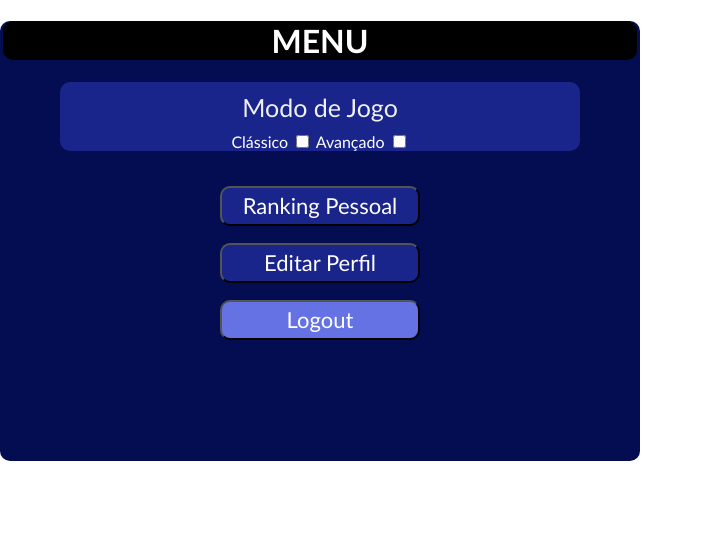
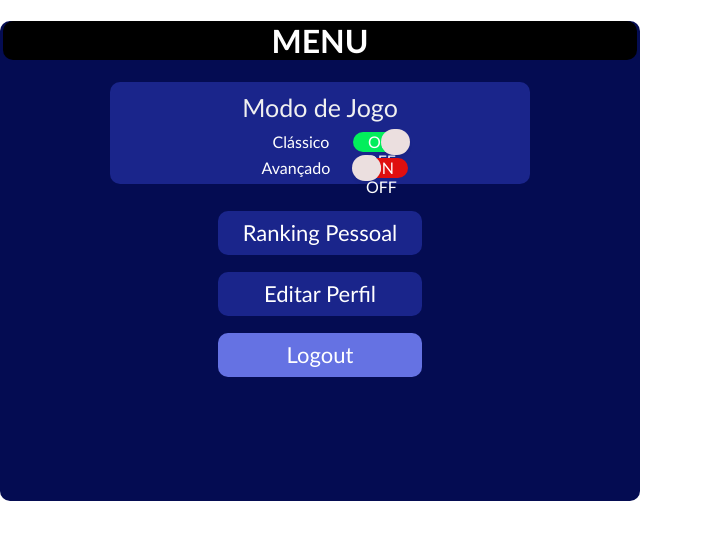
Before and after one commit to Abayomi-Silva/Projeto-SI401, a PHP site: page /menu.html in a window 1280 px wide. Shown: the top 540 px of the page, without its empty margins (0-703 px from the left). Run offline with PHP 8.4, Linux system fonts and the light colour scheme.

Commit message:
Entrega 01

```diff
--- a/cadastro.html
+++ b/cadastro.html
@@ -27,7 +27,7 @@
                         <input type="text" class="input-form" id="nome" name="nome" placeholder="Nome Completo" required>
                     </div>
                     <div class="form-group">
-                        <input type="date" class="input-form" id="dataNascimento" name="dataNascimento" placeholder="Data de Nascimento" required>
+                        <input type="text" class="input-form" id="dataNascimento" name="dataNascimento" placeholder="Data de Nascimento" required>
                     </div>
                     <div class="form-group">
                         <input type="text" class="input-form" id="cpf" name="cpf" placeholder="CPF" required>
@@ -48,7 +48,7 @@
                         <input type="password" class="input-form" id="confirmarSenha" name="confirmarSenha" placeholder="Confirmar Senha" required>
                     </div>
                     <div class="botao">
-                        <input type="submit" class="btn" id="confirmar" value="Confirmar">
+                        <input type="submit" class="button" id="confirmar" value="Confirmar">
                     </div>
                 </form>
             </div>
--- a/game_over.html
+++ b/game_over.html
@@ -17,7 +17,7 @@
             <h1>GAME OVER</h1>
         </div>
         <div class="botao">
-            <button class="btn">Reiniciar</button>
+            <a href="home.html" class="button">Reiniciar</a>
             <div class="info">
                 <p>Pontuação</p>
                 <label class="lbl">2140</label>
@@ -26,7 +26,7 @@
                 <p>Tempo</p>
                 <label class="lbl">12:25</label>
             </div>
-            <a href="login.html"><button class="btn" id="logout">Logout</button></a>
+            <a href="login.html" class="button" id="logout">Logout</a>
         </div>
     </div>
 </body>
--- a/menu.html
+++ b/menu.html
@@ -18,21 +18,24 @@
         </div>
             <div class="checkboxes">
                 <p>Modo de Jogo</p>
-                <label class="lbl">Clássico
-                    <input type="checkbox" class="checkbox" name="opcao1">
-                </label>
-                <label class="lbl">Avançado
-                    <input type="checkbox" class="checkbox" name="opcao2">
-                </label>
+                <div class="toggle">
+                    <div class="toggle">
+                        <input type="checkbox" id="bar" checked>Clássico
+                        <label for="bar">ON OFF</label>
+                    </div>
+                    <input type="checkbox" id="foo">Avançado
+                    <label for="foo">ON OFF</label>
+                </div>
             </div>
+
             <div class="botao">
                 <div>
-                    <button class="btn">Ranking Pessoal</button>
+                    <a href="ranking_pessoal" class="button">Ranking Pessoal</a>
                 </div>
                 <div>
-                    <a href="editar_perfil.html"><button class="btn">Editar Perfil</button></a>
+                    <a href="editar_perfil.html" class="button">Editar Perfil</a>
                 </div>
-                <a href="login.html"><button class="btn" id="logout">Logout</button></a>
+                <a href="login.html" class="button" id="logout">Logout</a>
             </div>
     </div>
 
--- a/styles/layout.css
+++ b/styles/layout.css
@@ -41,19 +41,21 @@ form {
     place-items: center;
     color: #1A258B;
 }
-.btn{
+.button {
+    align-content: center;
     width: 200px;
     height: 40px;
     font-size: 22px;
     background-color: #1A258B;
-    color: rgb(255, 255, 255);
+    color: white;
+    display: inline-grid;
     border-radius: 10px;
-    padding: 2px 2px 2px 2px;
+    padding: 2px;
     margin: 15px 1px 2px;
     text-decoration: none;
     font-family: 'Trebuchet MS', 'Lucida Sans Unicode', 'Lucida Grande', 'Lucida Sans', Arial, sans-serif;
 }
-.btn:hover{
+.button:hover {
+    background-color: #0e6ead;
     cursor: grab;
-    background-color: #0e6ead;
 }
--- a/styles/pop_up.css
+++ b/styles/pop_up.css
@@ -6,7 +6,7 @@
 }
 body .pop-up{
     width: 50vw;
-    height: 55vh;
+    height: 60vh;
     font-family: 'Trebuchet MS', 'Lucida Sans Unicode', 'Lucida Grande', 'Lucida Sans', Arial, sans-serif;
 }
 .pop-up{
@@ -27,13 +27,55 @@ body .pop-up{
 .lbl{
     color: #ffffff;
     background-color: #1A258B;
-    padding: 0px;
+    padding: 5px 15px;
 }
 #logout{
     background-color: #6572E3;
 }
 .checkboxes {
     background-color: #1A258B;
-    margin: 20px 60px;
+    margin: 12px 110px;
     border-radius: 10px;
 }
+.toggle {
+   color: #ffffff;
+   padding: 0px 5px 6px 15px;
+}
+.toggle > input {
+    display: none;
+}
+.toggle > label {
+    right: -20px;
+    position: relative;
+    display: inline-flex;
+    height: 20px;
+    width: 54px;
+    background: #e00f0f;
+    border-radius: 100px;
+    cursor: pointer;
+    justify-content: center;
+    transition: all 0.3s ease;
+}
+.toggle > label:after {
+    position: absolute;
+    left: -2px;
+    top: -3px;
+    display: block;
+    width: 29px;
+    height: 26px;
+    border-radius: 100px;
+    background: #ebdfdf;
+    box-shadow: 0px 3px 3px rgba(0,0,0,0.05);
+    content: '';
+    transition: all 0.3s ease;
+}
+.toggle > label:active:after {
+    transform: scale(1.15, 0.85);
+}
+.toggle > input:checked ~ label {
+    background: #02ee5c;
+}
+.toggle > input:checked ~ label:after {
+    left: 28px;
+    background: #ebdfdf;
+}
```
Also changed, not shown: editar_perfil.html (+3 -4 lines), login.html (+9 -6 lines), styles/style.css (+11 -12 lines).
